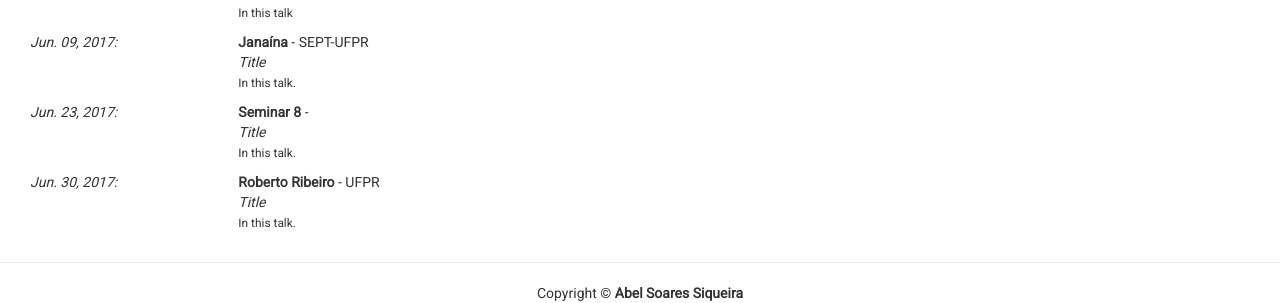
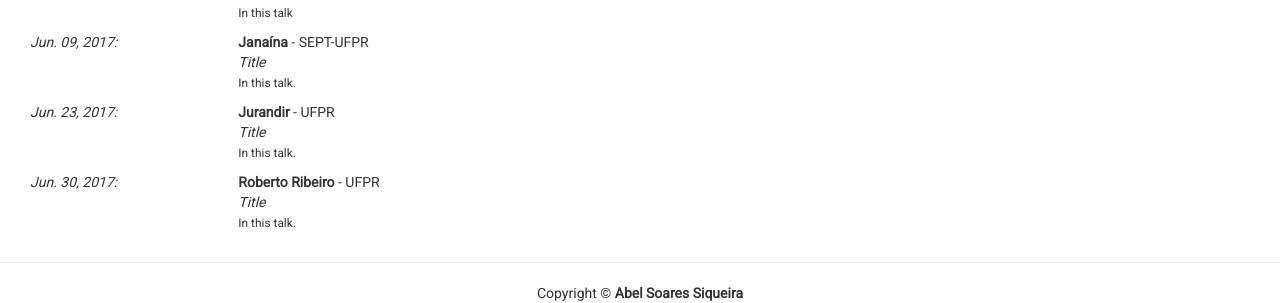
Before and after one commit to ufpr-pde/ufpr-opt.github.io, a Jekyll site: the page built from d_seminars.md, in a window 1280 px wide. Shown: the part 830-1133 px from the top of the page. Built offline with Jekyll 4.4.1, drawn with Linux system fonts in a browser that asks for light colours; some web fonts are replaced.

Commit message:
Update seminars.yml

```diff
--- a/_data/seminars.yml
+++ b/_data/seminars.yml
@@ -54,10 +54,10 @@
   abstract: >
     In this talk.
 
-- author: Seminar 8
+- author: Jurandir
   date: 2017-06-23
   semester: 2017s1
-  affiliation:
+  affiliation: UFPR
   title: Title
   abstract: >
     In this talk.
```
